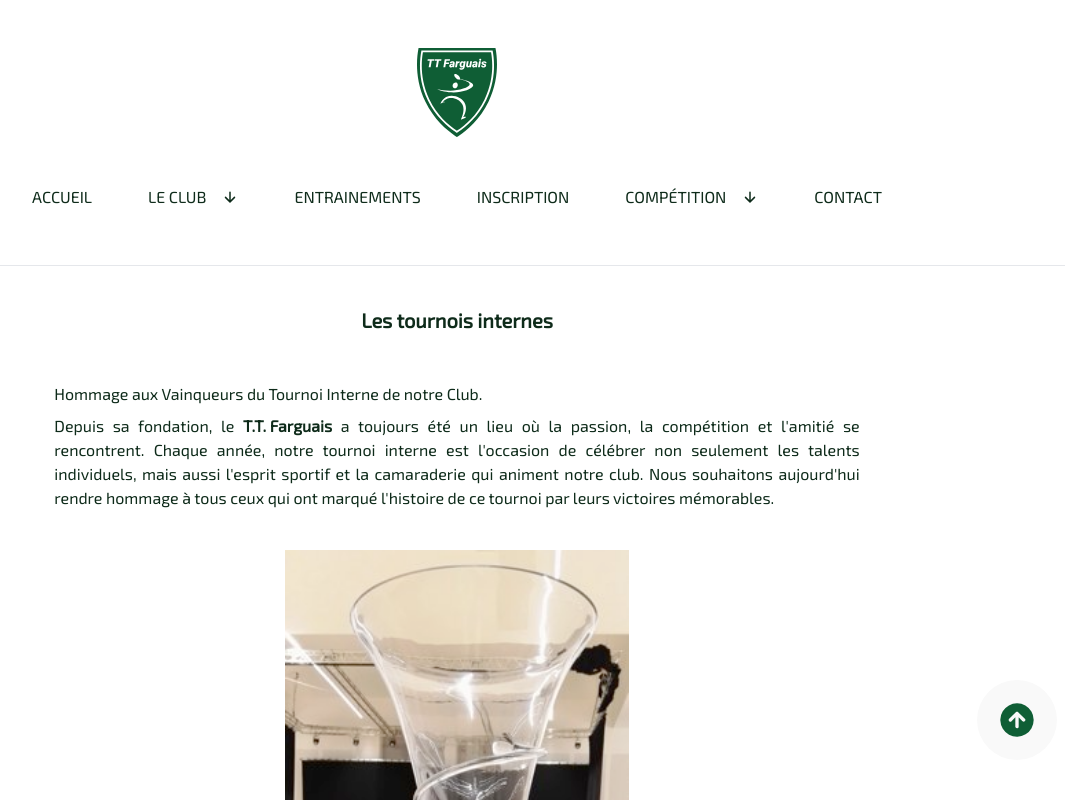
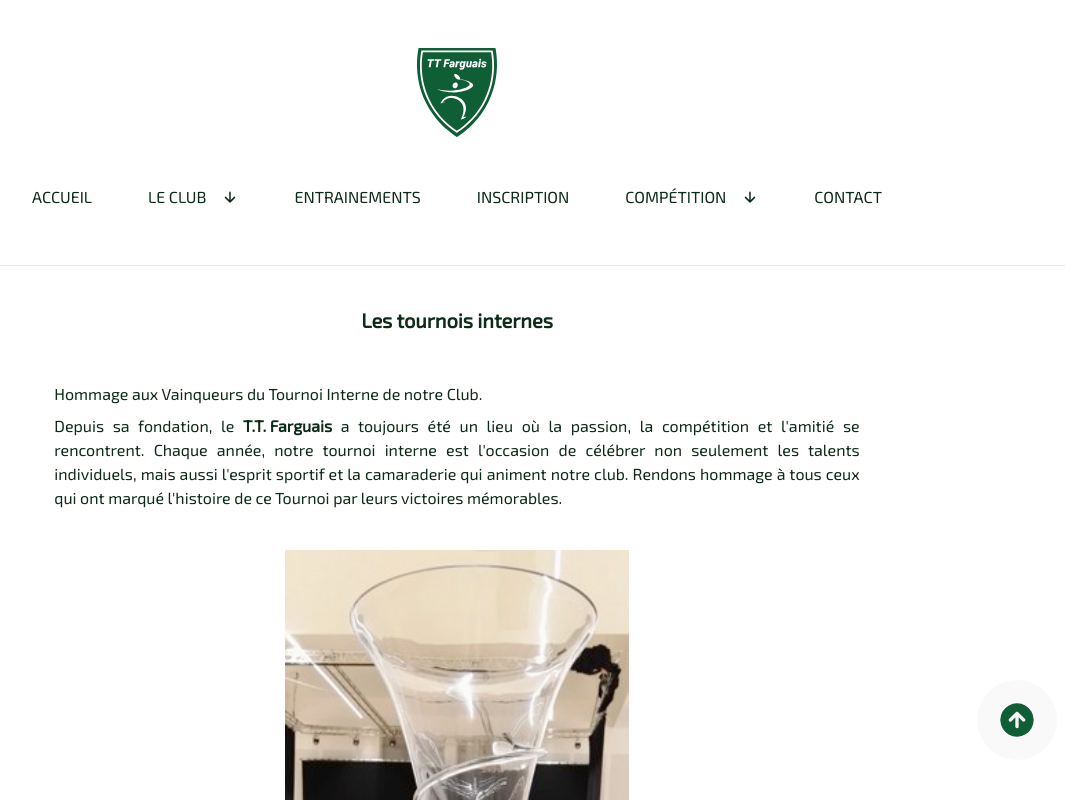
Before and after one commit to ttfarguais/ttfarguais, a Next.js app: page /tournois in a window 1280 px wide. Shown: the top 800 px of the page, without its empty margins (183-1248 px from the left). Built offline with nearby package versions, Linux system fonts and the light colour scheme.

Commit message:
Update Tournaments.jsx

```diff
--- a/app/src/components/Main/Tournaments/Tournaments.jsx
+++ b/app/src/components/Main/Tournaments/Tournaments.jsx
@@ -14,8 +14,7 @@ export default function Inscription({ trophys }) {
         un lieu où la passion, la compétition et l&apos;amitié se rencontrent.
         Chaque année, notre tournoi interne est l&apos;occasion de célébrer non
         seulement les talents individuels, mais aussi l&apos;esprit sportif et
-        la camaraderie qui animent notre club. Nous souhaitons aujourd&apos;hui
-        rendre hommage à tous ceux qui ont marqué l&apos;histoire de ce tournoi
+        la camaraderie qui animent notre club. Rendons hommage à tous ceux qui ont marqué l&apos;histoire de ce Tournoi
         par leurs victoires mémorables.
       </p>
 
```
